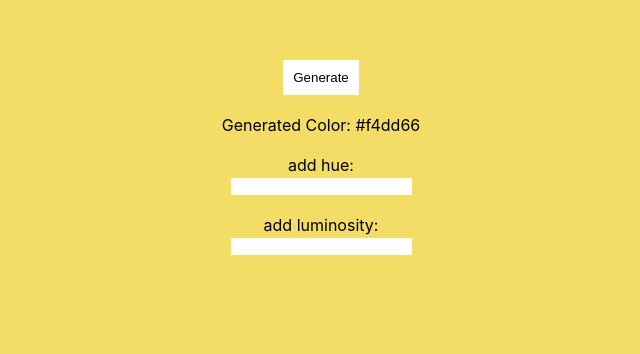
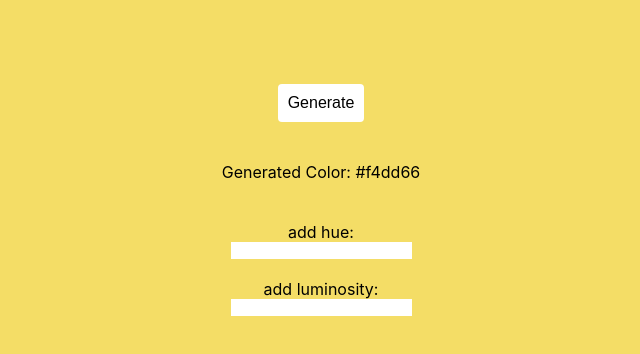
Before and after one commit to klupsky/react-randomcolorgenerator, a React (Create React App) app: page / in a window 1280 px wide. Shown: the part 220-574 px from the top of the page, without its empty margins (319-959 px from the left). Built offline with nearby package versions, Linux system fonts and the light colour scheme.

Commit message:
Add version with external css styling file

```diff
--- a/package.json
+++ b/package.json
@@ -45,7 +45,7 @@
     "@types/testing-library__jest-dom": "^5.14.3",
     "@typescript-eslint/eslint-plugin": "5.22.0",
     "@typescript-eslint/parser": "5.22.0",
-    "@upleveled/eslint-config-upleveled": "2.10.2",
+    "@upleveled/eslint-config-upleveled": "2.11.0",
     "@upleveled/eslint-plugin-upleveled": "2.1.5",
     "eslint": "8.14.0",
     "eslint-config-react-app": "7.0.1",
--- a/src/App.css
+++ b/src/App.css
@@ -1,3 +1,18 @@
-.Generator {
+.DivStyle {
+  width: 100vw;
+  margin: 0 auto;
   text-align: center;
+  display: flex;
+  justify-content: center;
+  flex-direction: column;
+  align-items: center;
+  height: 100vh;
 }
+
+.button {
+  background-color: #ffffff;
+  border: none;
+  font-size: 16px;
+  padding: 10px;
+  border-radius: 3pt;
+}
--- a/src/App.js
+++ b/src/App.js
@@ -9,35 +9,27 @@ export default function App() {
 
   return (
     <div
-      className="Generator"
+      className="DivStyle"
       style={{
         backgroundColor: color,
         transition: 'all .5s ease',
-        width: '100vw',
-        height: '100vh',
-        margin: '0 auto',
       }}
     >
-      <div
-        style={{
-          position: 'relative',
-          top: '35%',
-        }}
-      >
+      {' '}
+      <br />
+      <br />
       <button
-          style={{ border: 'none', backgroundColor: 'white', padding: '10px' }}
+        className="button"
         onClick={() =>
           setColor(randomColor({ hue: hue, luminosity: luminosity }))
         }
       >
         Generate
       </button>
-
       <br />
       <br />
-        <div>Generated Color: {color}</div>
-        <br />
-        <div>
+      Generated Color: {color}
+      <br /> <br /> <br />
       add hue:
       <br />
       <input
@@ -45,9 +37,7 @@ export default function App() {
         value={hue}
         onChange={(event) => setHue(event.currentTarget.value)}
       />
-        </div>
       <br />
-        <div>
       add luminosity: <br />
       <input
         style={{ border: 'none' }}
@@ -55,7 +45,5 @@ export default function App() {
         onChange={(event) => setLuminosity(event.currentTarget.value)}
       />
     </div>
-      </div>
-    </div>
   );
 }
--- a/tsconfig.json
+++ b/tsconfig.json
@@ -14,7 +14,6 @@
     "downlevelIteration": true,
     "forceConsistentCasingInFileNames": true,
     "jsx": "react-jsx",
-    "jsxImportSource": "@emotion/react",
     "noEmit": true,
     "noFallthroughCasesInSwitch": true,
     "skipLibCheck": true,
```
Also changed, not shown: 2 other files (tests, documents, lock files or other folders). Lines whose indentation alone changed are shown as unchanged.
